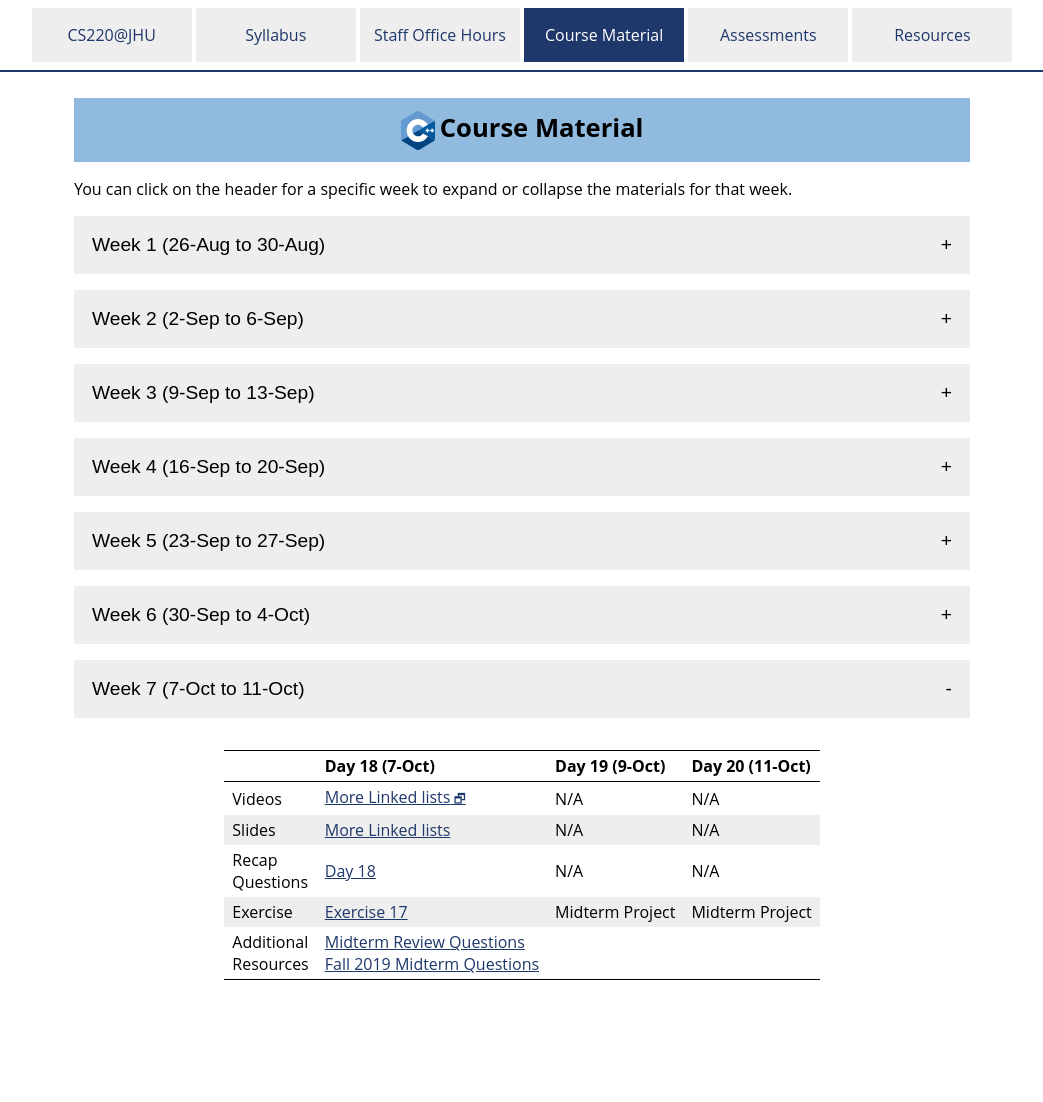
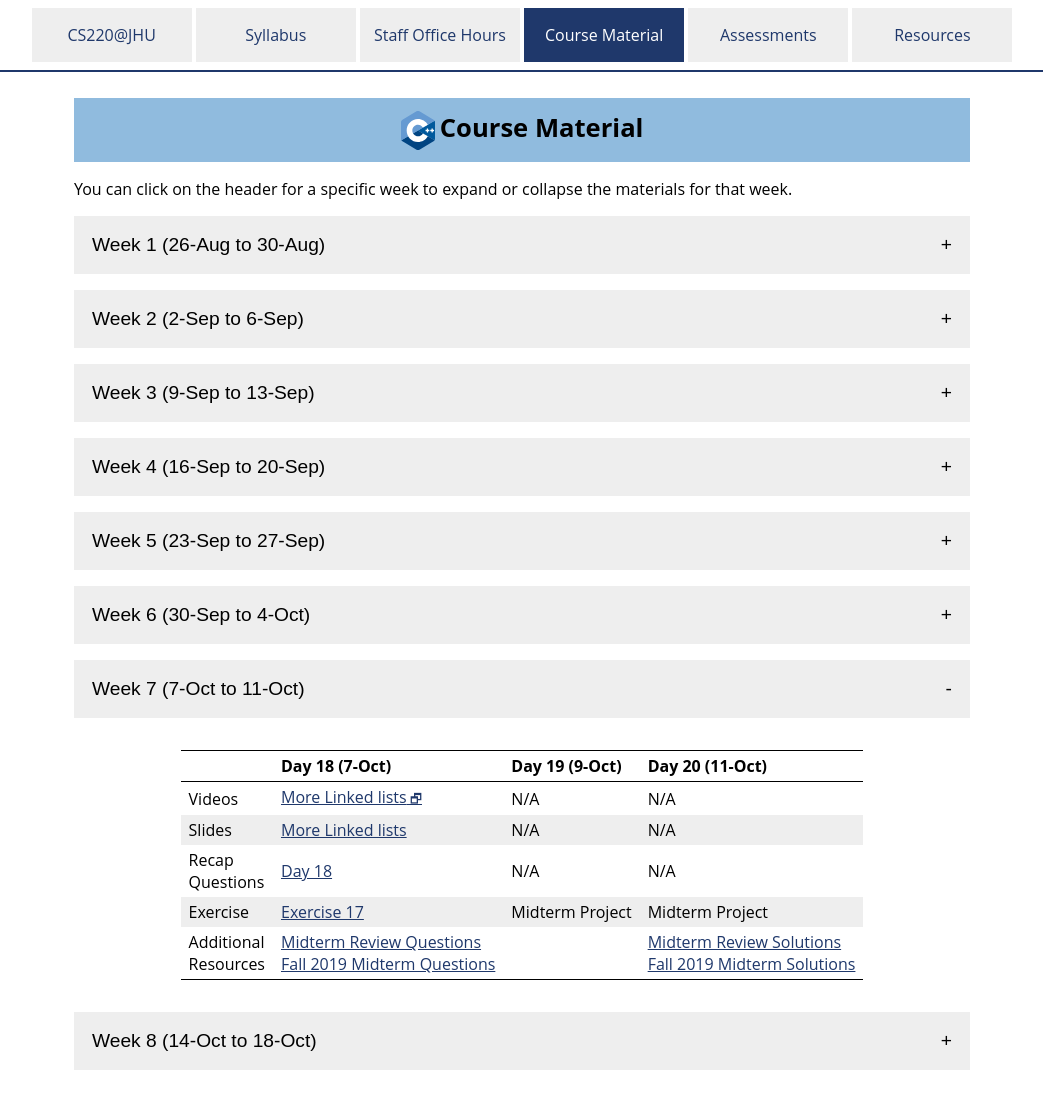
Before and after one commit to jhu-ip/cs220-f24, a Jekyll site: the page built from material.md, in a window 1280 px wide. Shown: the whole page, without its empty margins (118-1161 px from the left). Built offline with Jekyll 4.4.1, drawn with Linux system fonts in a browser that asks for light colours; before the commit the page ends 1012 px from its top, so only the background shows below that.

Commit message:
Open week 8, add midterm solutions

```diff
--- a/material.md
+++ b/material.md
@@ -341,12 +341,12 @@ the materials for that week.
       <td>Additional<br>Resources</td>
       <td><a href='resources/MidtermReview.pdf'>Midterm Review Questions</a><br><a href='resources/Midterm-Fall2019.pdf'>Fall 2019 Midterm Questions</a></td>
       <td></td>
-      <!--<td><a href='resources/MidtermReview-solutions.pdf'>Midterm Review Solutions</a><br><a href='resources/Midterm-Fall2019-solutions.pdf'>Fall 2019 Midterm Solutions</a></td> -->
+      <td><a href='resources/MidtermReview-solutions.pdf'>Midterm Review Solutions</a><br><a href='resources/Midterm-Fall2019-solutions.pdf'>Fall 2019 Midterm Solutions</a></td>
     </tr>
   </tbody>
 </table>
 </div>
-<!--
+
 <button type="button" id="week_8_toggle" class="week_control_button">Week 8 (14-Oct to 18-Oct)</button>
 <div id="week_8" class="collapsible">
 <table>
@@ -392,6 +392,8 @@ the materials for that week.
   </tbody>
 </table>
 </div>
+
+<!--
 
 <button type="button" id="week_9_toggle" class="week_control_button">Week 9 (21-Oct to 25-Oct)</button>
 <div id="week_9" class="collapsible">
```
